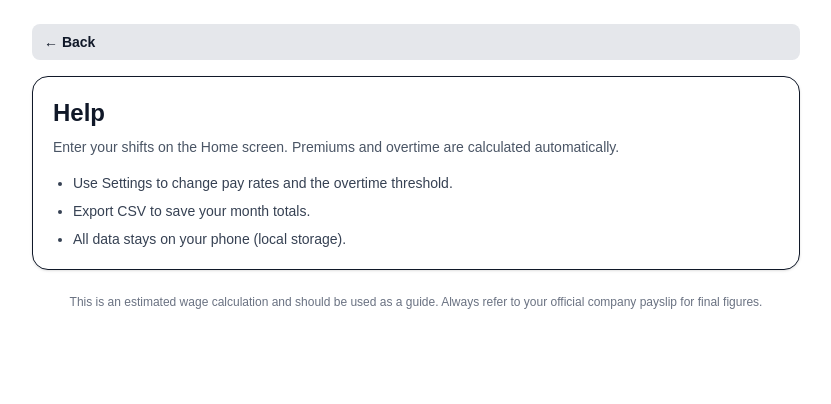
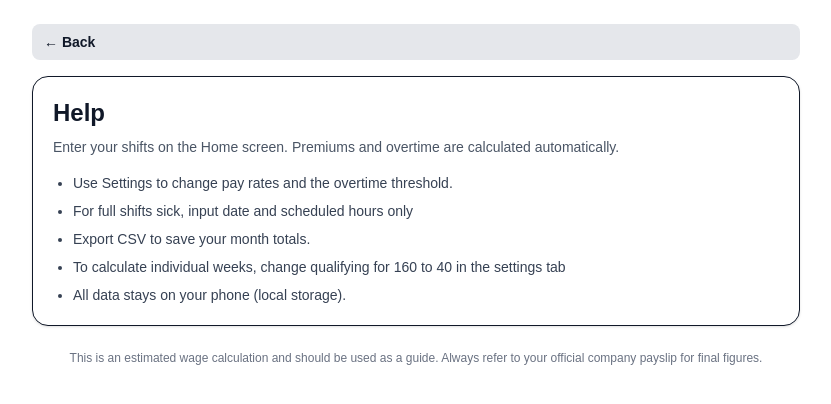
Before and after one commit to phil18019/wage-app, a Next.js app: page /help in a window 1280 px wide. Shown: the top 404 px of the page, without its empty margins (224-1055 px from the left). Built offline with nearby package versions, Linux system fonts and the light colour scheme.

Commit message:
Update help page text

```diff
--- a/app/help/page.tsx
+++ b/app/help/page.tsx
@@ -23,7 +23,9 @@ export default function HelpPage() {
 
           <ul className="mt-4 list-disc pl-5 space-y-2 text-sm text-gray-700 dark:text-gray-200">
             <li>Use Settings to change pay rates and the overtime threshold.</li>
+            <li>For full shifts sick, input date and scheduled hours only</li>
             <li>Export CSV to save your month totals.</li>
+            <li>To calculate individual weeks, change qualifying for 160 to 40 in the settings tab</li>
             <li>All data stays on your phone (local storage).</li>
           </ul>
         </div>
```
